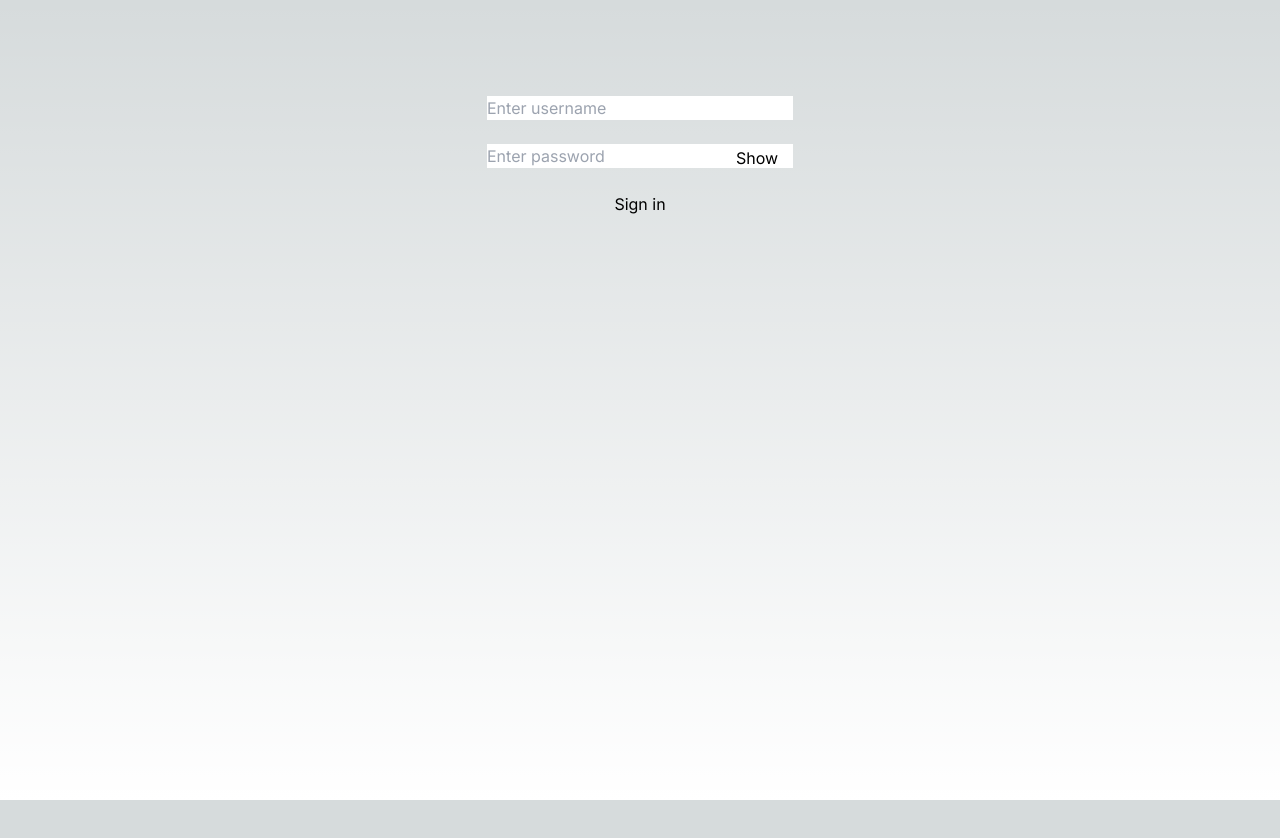
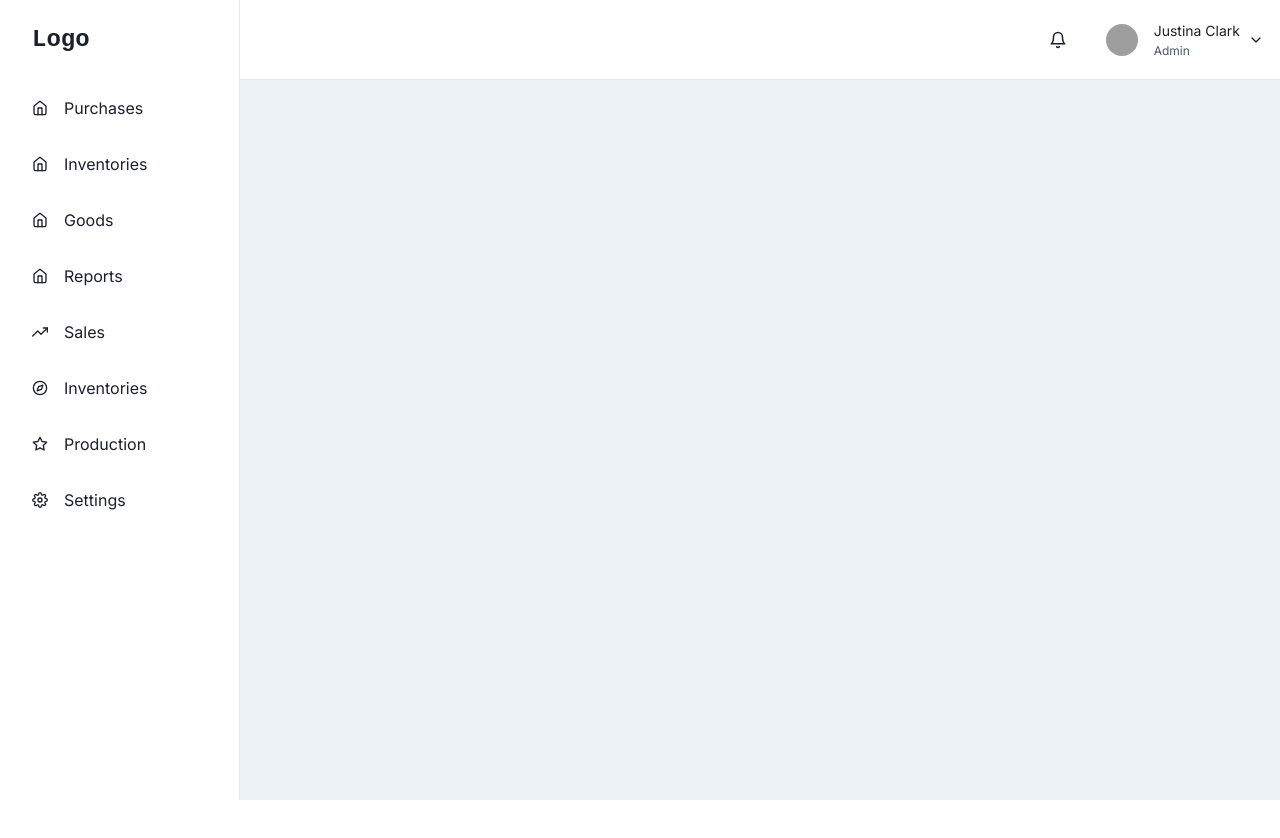
Before and after one commit to phihungha/scm-system-web, a Next.js app: page / in a window 1280 px wide. Shown: the top 838 px of the page. Before the commit the page ends 800 px from the top, so only its background shows below. Built offline with nearby package versions, Linux system fonts and the light colour scheme; grey boxes are pictures that could not be loaded.

Commit message:
add Sidebar and icon package

```diff
--- /dev/null
+++ b/app/components/MobileNav.tsx
@@ -0,0 +1,98 @@
+import {
+    IconButton,
+    Avatar,
+    Box,
+    Flex,
+    HStack,
+    VStack,
+    useColorModeValue,
+    Text,
+    FlexProps,
+    Menu,
+    MenuButton,
+    MenuDivider,
+    MenuItem,
+    MenuList,
+  } from '@chakra-ui/react'
+  import {
+    FiMenu,
+    FiBell,
+    FiChevronDown,
+  } from 'react-icons/fi'
+  import { IconType } from 'react-icons'
+
+interface MobileProps extends FlexProps {
+    onOpen: () => void
+  }
+
+
+const MobileNav = ({ onOpen, ...rest }: MobileProps) => {
+    return (
+      <Flex
+        ml={{ base: 0, md: 60 }}
+        px={{ base: 4, md: 4 }}
+        height="20"
+        alignItems="center"
+        bg={useColorModeValue('white', 'gray.900')}
+        borderBottomWidth="1px"
+        borderBottomColor={useColorModeValue('gray.200', 'gray.700')}
+        justifyContent={{ base: 'space-between', md: 'flex-end' }}
+        {...rest}>
+        <IconButton
+          display={{ base: 'flex', md: 'none' }}
+          onClick={onOpen}
+          variant="outline"
+          aria-label="open menu"
+          icon={<FiMenu />}
+        />
+
+        <Text
+          display={{ base: 'flex', md: 'none' }}
+          fontSize="2xl"
+          fontFamily="monospace"
+          fontWeight="bold">
+          Logo
+        </Text>
+
+        <HStack spacing={{ base: '0', md: '6' }}>
+          <IconButton size="lg" variant="ghost" aria-label="open menu" icon={<FiBell />} />
+          <Flex alignItems={'center'}>
+            <Menu>
+              <MenuButton py={2} transition="all 0.3s" _focus={{ boxShadow: 'none' }}>
+                <HStack>
+                  <Avatar
+                    size={'sm'}
+                    src={
+                      'https://images.unsplash.com/photo-1619946794135-5bc917a27793?ixlib=rb-0.3.5&q=80&fm=jpg&crop=faces&fit=crop&h=200&w=200&s=b616b2c5b373a80ffc9636ba24f7a4a9'
+                    }
+                  />
+                  <VStack
+                    display={{ base: 'none', md: 'flex' }}
+                    alignItems="flex-start"
+                    spacing="1px"
+                    ml="2">
+                    <Text fontSize="sm">Justina Clark</Text>
+                    <Text fontSize="xs" color="gray.600">
+                      Admin
+                    </Text>
+                  </VStack>
+                  <Box display={{ base: 'none', md: 'flex' }}>
+                    <FiChevronDown />
+                  </Box>
+                </HStack>
+              </MenuButton>
+              <MenuList
+                bg={useColorModeValue('white', 'gray.900')}
+                borderColor={useColorModeValue('gray.200', 'gray.700')}>
+                <MenuItem>Profile</MenuItem>
+                <MenuItem>Settings</MenuItem>
+                <MenuDivider />
+                <MenuItem>Sign out</MenuItem>
+              </MenuList>
+            </Menu>
+          </Flex>
+        </HStack>
+      </Flex>
+    )
+  }
+  export default MobileNav;
--- /dev/null
+++ b/app/components/NavItem.tsx
@@ -0,0 +1,49 @@
+import {
+    Box,
+    Flex,
+    Icon,
+    FlexProps,
+  } from '@chakra-ui/react'
+  import { IconType } from 'react-icons'
+
+interface NavItemProps extends FlexProps {
+    icon: IconType
+    children: React.ReactNode
+  }
+
+const NavItem = ({ icon, children, ...rest }: NavItemProps) => {
+    return (
+      <Box
+        as="a"
+        href="#"
+        style={{ textDecoration: 'none' }}
+        _focus={{ boxShadow: 'none' }}>
+        <Flex
+          align="center"
+          p="4"
+          mx="4"
+          borderRadius="lg"
+          role="group"
+          cursor="pointer"
+          _hover={{
+            bg: 'cyan.400',
+            color: 'white',
+          }}
+          {...rest}>
+          {icon && (
+            <Icon
+              mr="4"
+              fontSize="16"
+              _groupHover={{
+                color: 'white',
+              }}
+              as={icon}
+            />
+          )}
+          {children}
+        </Flex>
+      </Box>
+    )
+  }
+
+  export default NavItem;
--- /dev/null
+++ b/app/components/SideBar.tsx
@@ -0,0 +1,39 @@
+'use client'
+
+import {
+    Box,
+    useColorModeValue,
+    Drawer,
+    DrawerContent,
+    useDisclosure,
+  } from '@chakra-ui/react'
+import SidebarContent from './SidebarContent'
+import NavItem from './NavItem'
+import MobileNav from './MobileNav'
+
+const Sidebar = () => {
+    const { isOpen, onOpen, onClose } = useDisclosure()
+
+    return (
+      <Box minH="100vh" bg={useColorModeValue('gray.100', 'gray.900')}>
+        <SidebarContent onClose={() => onClose} display={{ base: 'none', md: 'block' }} />
+        <Drawer
+          isOpen={isOpen}
+          placement="left"
+          onClose={onClose}
+          returnFocusOnClose={false}
+          onOverlayClick={onClose}
+          size="full">
+          <DrawerContent>
+            <SidebarContent onClose={onClose} />
+          </DrawerContent>
+        </Drawer>
+        {/* mobilenav */}
+        <MobileNav onOpen={onOpen} />
+        <Box ml={{ base: 0, md: 60 }} p="4">
+          {/* Content */}
+        </Box>
+      </Box>
+    )
+}
+export default Sidebar;
--- /dev/null
+++ b/app/components/SidebarContent.tsx
@@ -0,0 +1,65 @@
+import {
+    Box,
+    CloseButton,
+    Flex,
+    useColorModeValue,
+    Text,
+    BoxProps,
+  } from '@chakra-ui/react'
+  import {
+    FiHome,
+    FiTrendingUp,
+    FiCompass,
+    FiStar,
+    FiSettings,
+  } from 'react-icons/fi'
+  import { IconType } from 'react-icons'
+  import NavItem from './NavItem'
+
+  interface LinkItemProps {
+    name: string
+    icon: IconType
+  }
+
+  const LinkItems: Array<LinkItemProps> = [
+    { name: 'Purchases', icon: FiHome },
+    { name: 'Inventories', icon: FiHome },
+    { name: 'Goods', icon: FiHome },
+    { name: 'Reports', icon: FiHome },
+    { name: 'Sales', icon: FiTrendingUp },
+    { name: 'Inventories', icon: FiCompass },
+    { name: 'Production', icon: FiStar },
+    { name: 'Settings', icon: FiSettings },
+  ]
+
+interface SidebarProps extends BoxProps {
+    onClose: () => void
+  }
+
+const SidebarContent = ({ onClose, ...rest }: SidebarProps) => {
+    return (
+      <Box
+        transition="3s ease"
+        bg={useColorModeValue('white', 'gray.900')}
+        borderRight="1px"
+        borderRightColor={useColorModeValue('gray.200', 'gray.700')}
+        w={{ base: 'full', md: 60 }}
+        pos="fixed"
+        h="full"
+        {...rest}>
+        <Flex h="20" alignItems="center" mx="8" justifyContent="space-between">
+          <Text fontSize="2xl" fontFamily="monospace" fontWeight="bold">
+            Logo
+          </Text>
+          <CloseButton display={{ base: 'flex', md: 'none' }} onClick={onClose} />
+        </Flex>
+        {LinkItems.map((link) => (
+          <NavItem key={link.name} icon={link.icon}>
+            {link.name}
+          </NavItem>
+        ))}
+      </Box>
+    )
+  }
+
+  export default SidebarContent;
--- a/app/components/SignInForm.tsx
+++ b/app/components/SignInForm.tsx
@@ -39,12 +39,13 @@ export default function SignInForm() {
     <div className="flex flex-col items-center justify-center gap-6">
       <Input
         className="w-full"
+        size="lg"
         placeholder="Enter username"
         value={username}
         onChange={(i) => setUsername(i.target.value)}
       />
 
-      <InputGroup size="md">
+      <InputGroup size="lg">
         <Input
           pr="4.5rem"
           type={show ? 'text' : 'password'}
@@ -59,7 +60,6 @@ export default function SignInForm() {
         </InputRightElement>
       </InputGroup>
       <Button
-        className="w-full"
         onClick={() =>
           mutation.mutate({
             username,
--- a/app/layout.tsx
+++ b/app/layout.tsx
@@ -2,6 +2,8 @@ import './globals.css';
 import type { Metadata } from 'next';
 import { Inter } from 'next/font/google';
 import QueryProvider from './utils/QueryProvider';
+import Sidebar from './components/SideBar';
+import { ChakraProvider } from '@chakra-ui/react'
 
 const inter = Inter({ subsets: ['latin'] });
 
@@ -9,6 +11,10 @@ export const metadata: Metadata = {
   title: 'Create Next App',
   description: 'Generated by create next app',
 };
+
+interface RootLayoutProps {
+  children: React.ReactNode;
+}
 
 export default function RootLayout({
   children,
@@ -18,8 +24,24 @@ export default function RootLayout({
   return (
     <html lang="en">
       <body className={inter.className}>
-        <QueryProvider>{children}</QueryProvider>
+        <QueryProvider>
+        <ChakraProvider>
+          <Body>
+          {children}
+          </Body>
+        </ChakraProvider>
+
+          </QueryProvider>
       </body>
     </html>
   );
 }
+
+function Body({ children }: RootLayoutProps) {
+  return (
+    <div className={`${inter.className} flex min-h-screen flex-col p-0`}>
+      <Sidebar/>
+      <div className="flex flex-1 flex-col">{children}</div>
+    </div>
+  );
+}
--- /dev/null
+++ b/app/login/page.tsx
@@ -0,0 +1,10 @@
+import Image from 'next/image';
+import SignInForm from '../components/SignInForm';
+
+export default function Login() {
+  return (
+    <main className="flex min-h-screen flex-col items-center justify-between p-24">
+      <SignInForm />
+    </main>
+  );
+}
--- a/app/page.tsx
+++ b/app/page.tsx
@@ -1,11 +1,11 @@
 import Image from 'next/image';
 import Sample from '../app/utils/Sample';
 import SignInForm from './components/SignInForm';
+import Sidebar from './components/SideBar';
 
 export default function Home() {
   return (
     <main className="flex min-h-screen flex-col items-center justify-between p-24">
-      <SignInForm />
     </main>
   );
 }
--- a/package.json
+++ b/package.json
@@ -21,6 +21,7 @@
     "next": "^13.5.6",
     "react": "latest",
     "react-dom": "latest",
+    "react-icons": "^4.11.0",
     "react-query": "^3.39.3"
   },
   "devDependencies": {
```
Also changed, not shown: 1 other file (tests, documents, lock files or other folders).
